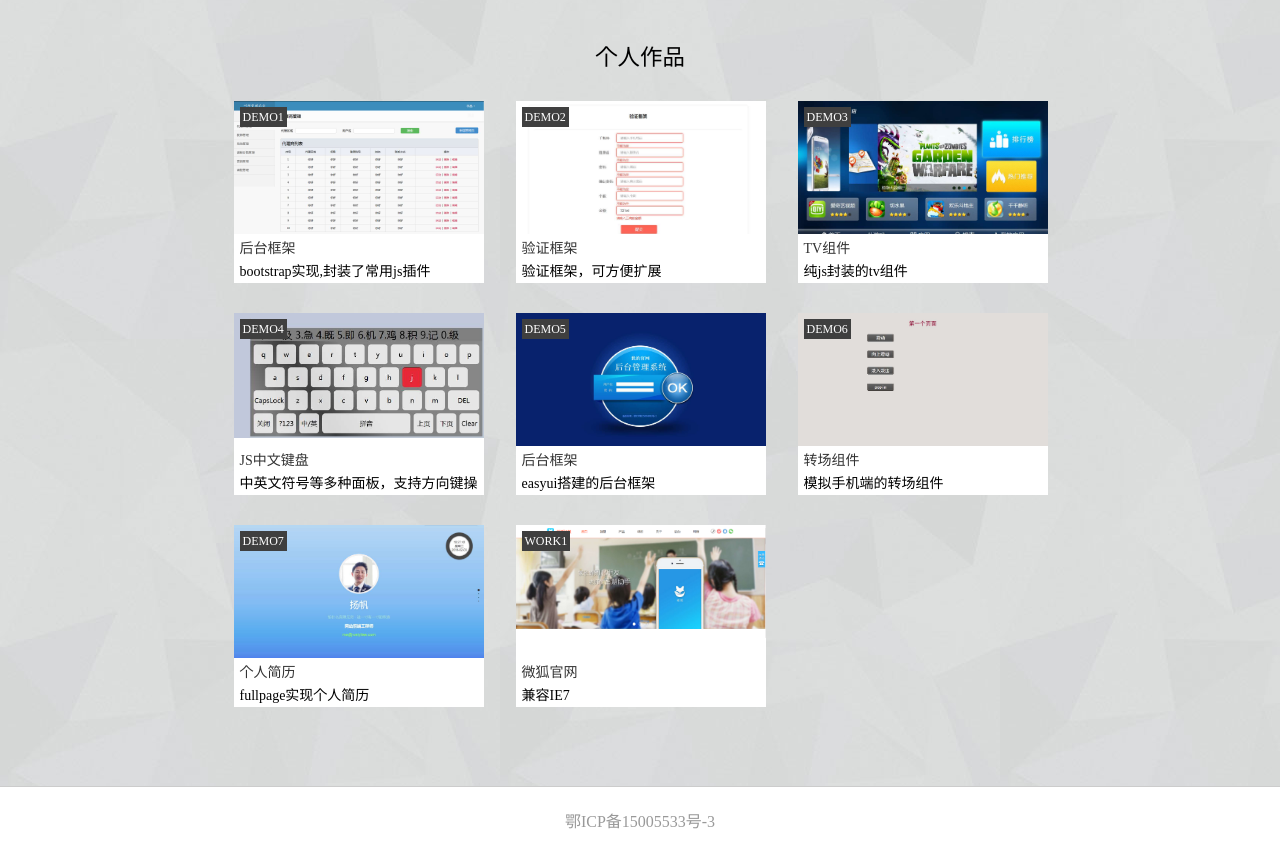
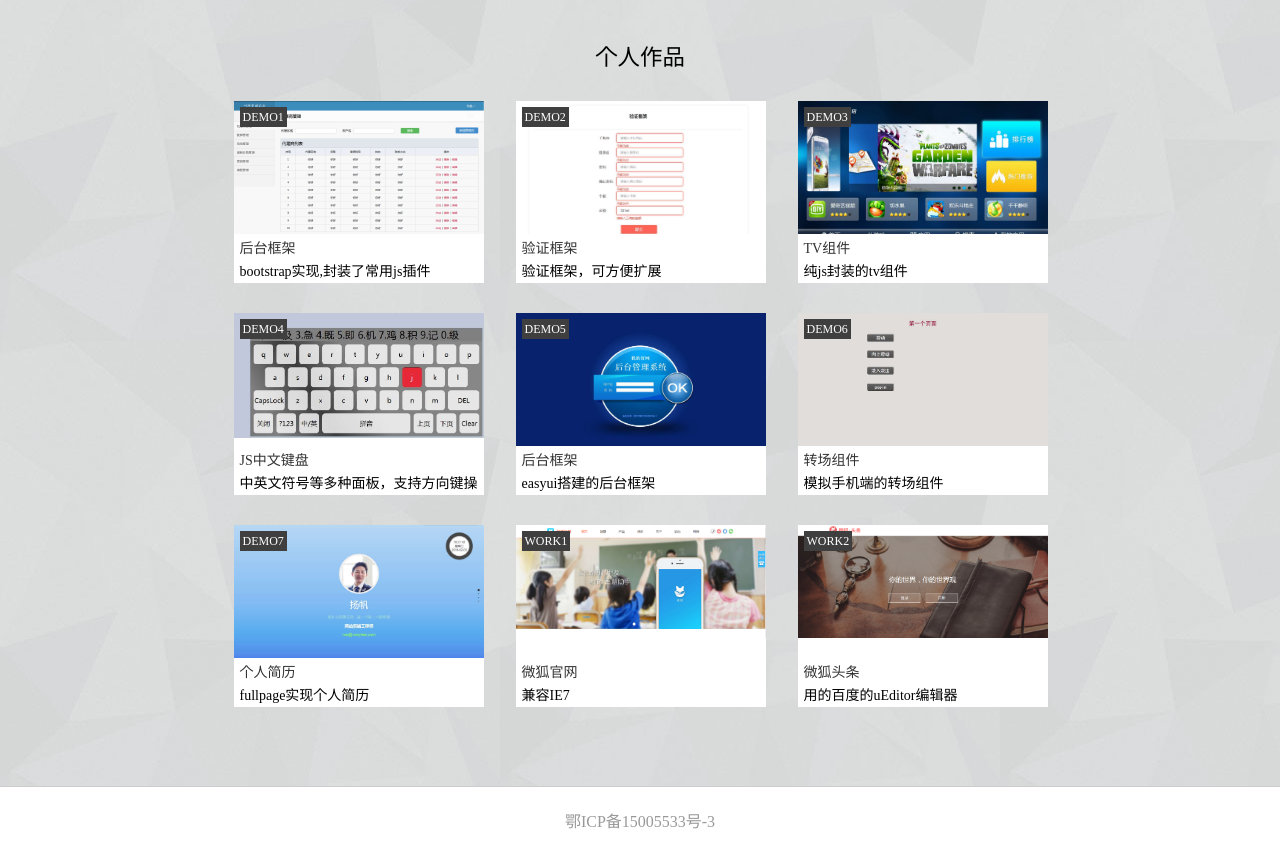
Before and after one commit to jssl915/2016, a plain HTML site: page index.html in a window 1280 px wide. Shown: the part 61-918 px from the top of the page. Drawn offline with Linux system fonts and the light colour scheme.

Commit message:
微狐头条

```diff
--- a/index.html
+++ b/index.html
@@ -128,6 +128,18 @@
             <div class="author_name"> 兼容IE7 </div>
             <span class="voice_tag">WORK1</span>
         </div>
+
+        <div class="list_box">
+            <a class="box_list_img cover_play" target="_blank" href="http://pgc.ivfox.cn/index"> </a>
+            <a class="box_list_img" target="_blank" href="http://pgc.ivfox.cn/index">
+                <img width="250px" src="weiyi/images/work10.png">
+            </a>
+            <div class="list_author">
+                <a target="_blank" href="http://pgc.ivfox.cn/index"> 微狐头条 </a>
+            </div>
+            <div class="author_name"> 用的百度的uEditor编辑器 </div>
+            <span class="voice_tag">WORK2</span>
+        </div>
         <div style="clear:both;"></div>
     </div>
 </div>
```
Also changed, not shown: weiyi/images/work10.png (added).
